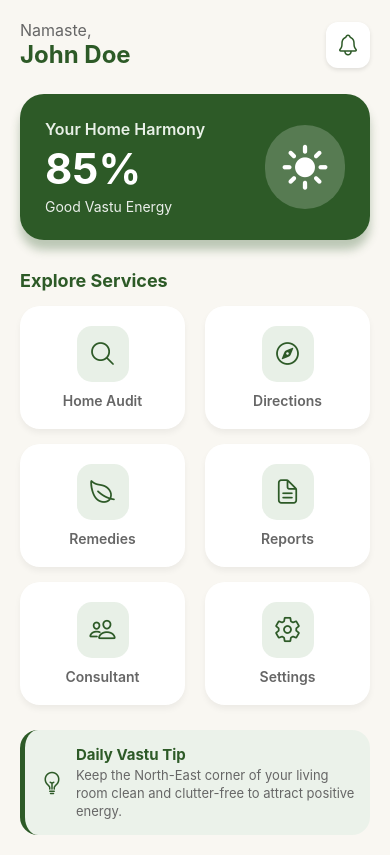
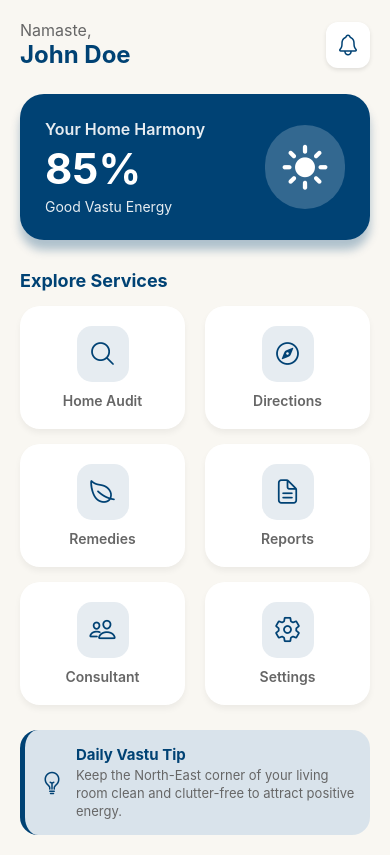
Before and after one commit to gitcoder-23/MyVastu, a React Native app: screen /Dashboard in a window 390 px wide. Built offline with nearby package versions, Linux system fonts and the light colour scheme.

Commit message:
blue updated

```diff
--- a/src/constants/colors.ts
+++ b/src/constants/colors.ts
@@ -1,22 +1,57 @@
+// export const COLORS = {
+//     transparentColor: 'transparent',
+//     primaryBlack: '#000000',
+//     primaryGreen: '#2D5A27',
+//     secondaryGreen: '#E8F0E7',
+//     green2: '#EBF2EA',
+//     backgroundCream: '#F9F7F2',
+//     whiteColor: '#FFFFFF',
+//     black1: '#333333',
+//     black2: '#ffffff33',
+//     greyText: '#666666',
+//     lightGreyText: '#A0A0A0',
+//     inputBackground: '#F5F5F5',
+//     inputBorder: '#EEEEEE',
+//     iconGrey: '#888888',
+//     leafGreen: '#4A7C44',
+//     sageGreen: '#5D8A58',
+//     mossGreen: '#70996C',
+//     fernGreen: '#82A87F',
+//     mintGreen: '#95B793',
+//     paleGreen: '#A7C6A6',
+// };
+
+
 export const COLORS = {
+    // Core brand colors
+    primaryBlue: '#004274',       // The deep blue from your image
+    secondaryBlue: '#E6ECF1',     // Very light blue for backgrounds/icon circles
+    blue2: '#D9E3EB',            // Soft blue for tip cards
+    accentBlue: '#005BA1',       // Slightly brighter blue for interactive elements
+
+    // Transparent variations
     transparentColor: 'transparent',
+    blueTransparent: '#00427433', // 20% opacity for soft shadows
+    black2: '#ffffff33',         // Your existing white transparency
+
+    // Backgrounds & Surfaces
+    backgroundCream: '#F9F7F2',   // Kept for that Vastu feel
+    whiteColor: '#FFFFFF',
+    inputBackground: '#F5F5F5',
+    inputBorder: '#EEEEEE',
+
+    // Text & Grays
     primaryBlack: '#000000',
-    primaryGreen: '#2D5A27',
-    secondaryGreen: '#E8F0E7',
-    green2: '#EBF2EA',
-    backgroundCream: '#F9F7F2',
-    whiteColor: '#FFFFFF',
     black1: '#333333',
-    black2: '#ffffff33',
     greyText: '#666666',
     lightGreyText: '#A0A0A0',
-    inputBackground: '#F5F5F5',
-    inputBorder: '#EEEEEE',
     iconGrey: '#888888',
-    leafGreen: '#4A7C44',
-    sageGreen: '#5D8A58',
-    mossGreen: '#70996C',
-    fernGreen: '#82A87F',
-    mintGreen: '#95B793',
-    paleGreen: '#A7C6A6',
+
+    // Grid Item Shades (Transitioned from Green to Blue)
+    grid1: '#004274',
+    grid2: '#00518D',
+    grid3: '#0061A6',
+    grid4: '#0070BF',
+    grid5: '#1A7ECA',
+    grid6: '#338CD5',
 };
--- a/src/pages/AuthScreen/Login/index.tsx
+++ b/src/pages/AuthScreen/Login/index.tsx
@@ -59,7 +59,7 @@ const LoginScreen = () => {
           {/* Header Section */}
           <View style={styles.header}>
             <View style={styles.logoCircle}>
-              <Ionicons name="home" size={40} color={COLORS.primaryGreen} />
+              <Ionicons name="home" size={40} color={COLORS.primaryBlue} />
             </View>
             <Text style={styles.title}>Welcome to My Vastu</Text>
             <Text style={styles.subtitle}>Enter your details to continue</Text>
@@ -108,7 +108,7 @@ const LoginScreen = () => {
                 <Ionicons
                   name={showPassword ? 'eye-outline' : 'eye-off-outline'}
                   size={20}
-                  color={COLORS.primaryGreen}
+                  color={COLORS.primaryBlue}
                 />
               </TouchableOpacity>
             </View>
@@ -156,7 +156,7 @@ const styles = StyleSheet.create({
     width: 80,
     height: 80,
     borderRadius: 40,
-    backgroundColor: COLORS.secondaryGreen,
+    backgroundColor: COLORS.secondaryBlue,
     justifyContent: 'center',
     alignItems: 'center',
     marginBottom: 15,
@@ -164,7 +164,7 @@ const styles = StyleSheet.create({
   title: {
     fontSize: 28,
     fontWeight: '700',
-    color: COLORS.primaryGreen,
+    color: COLORS.primaryBlue,
     letterSpacing: 1,
   },
   subtitle: {
@@ -176,7 +176,7 @@ const styles = StyleSheet.create({
     backgroundColor: COLORS.whiteColor,
     borderRadius: 20,
     padding: 20,
-    shadowColor: COLORS.primaryGreen,
+    shadowColor: COLORS.primaryBlue,
     shadowOffset: { width: 0, height: 10 },
     shadowOpacity: 0.05,
     shadowRadius: 20,
@@ -213,17 +213,17 @@ const styles = StyleSheet.create({
     marginBottom: 20,
   },
   forgotText: {
-    color: COLORS.primaryGreen,
+    color: COLORS.primaryBlue,
     fontSize: 13,
     fontWeight: '600',
   },
   button: {
-    backgroundColor: COLORS.primaryGreen,
+    backgroundColor: COLORS.primaryBlue,
     padding: 16,
     borderRadius: 12,
     alignItems: 'center',
     marginTop: 10,
-    shadowColor: COLORS.primaryGreen,
+    shadowColor: COLORS.primaryBlue,
     shadowOffset: { width: 0, height: 4 },
     shadowOpacity: 0.3,
     shadowRadius: 5,
@@ -243,7 +243,7 @@ const styles = StyleSheet.create({
     fontSize: 14,
   },
   linkBold: {
-    color: COLORS.primaryGreen,
+    color: COLORS.primaryBlue,
     fontWeight: 'bold',
   },
 });
--- a/src/pages/AuthScreen/Register/index.tsx
+++ b/src/pages/AuthScreen/Register/index.tsx
@@ -97,7 +97,7 @@ const RegisterScreen = () => {
           {/* Header Section */}
           <View style={styles.header}>
             <View style={styles.logoCircle}>
-              <Ionicons name="home" size={40} color={COLORS.primaryGreen} />
+              <Ionicons name="home" size={40} color={COLORS.primaryBlue} />
             </View>
             <Text style={styles.title}>My Vastu</Text>
             <Text style={styles.subtitle}>Harmonizing your living space</Text>
@@ -160,7 +160,7 @@ const RegisterScreen = () => {
                 <Ionicons
                   name={showPassword ? 'eye-outline' : 'eye-off-outline'}
                   size={20}
-                  color={COLORS.primaryGreen}
+                  color={COLORS.primaryBlue}
                 />
               </TouchableOpacity>
             </View>
@@ -186,7 +186,7 @@ const RegisterScreen = () => {
                 <Ionicons
                   name={showConfirmPassword ? 'eye-outline' : 'eye-off-outline'}
                   size={20}
-                  color={COLORS.primaryGreen}
+                  color={COLORS.primaryBlue}
                 />
               </TouchableOpacity>
             </View>
@@ -228,7 +228,7 @@ const styles = StyleSheet.create({
     width: 80,
     height: 80,
     borderRadius: 40,
-    backgroundColor: COLORS.secondaryGreen,
+    backgroundColor: COLORS.secondaryBlue,
     justifyContent: 'center',
     alignItems: 'center',
     marginBottom: 15,
@@ -236,7 +236,7 @@ const styles = StyleSheet.create({
   title: {
     fontSize: 28,
     fontWeight: '700',
-    color: COLORS.primaryGreen,
+    color: COLORS.primaryBlue,
     letterSpacing: 1,
   },
   subtitle: {
@@ -248,7 +248,7 @@ const styles = StyleSheet.create({
     backgroundColor: COLORS.whiteColor,
     borderRadius: 20,
     padding: 20,
-    shadowColor: COLORS.primaryGreen,
+    shadowColor: COLORS.primaryBlue,
     shadowOffset: { width: 0, height: 10 },
     shadowOpacity: 0.05,
     shadowRadius: 20,
@@ -281,12 +281,12 @@ const styles = StyleSheet.create({
     color: COLORS.primaryBlack,
   },
   button: {
-    backgroundColor: COLORS.primaryGreen,
+    backgroundColor: COLORS.primaryBlue,
     padding: 16,
     borderRadius: 12,
     alignItems: 'center',
     marginTop: 10,
-    shadowColor: COLORS.primaryGreen,
+    shadowColor: COLORS.primaryBlue,
     shadowOffset: { width: 0, height: 4 },
     shadowOpacity: 0.3,
     shadowRadius: 5,
@@ -306,7 +306,7 @@ const styles = StyleSheet.create({
     fontSize: 14,
   },
   linkBold: {
-    color: COLORS.primaryGreen,
+    color: COLORS.primaryBlue,
     fontWeight: 'bold',
   },
 });
--- a/src/pages/MainBoard/Dashboard/index.tsx
+++ b/src/pages/MainBoard/Dashboard/index.tsx
@@ -44,7 +44,7 @@ const DashboardScreen = () => {
             <Ionicons
               name="notifications-outline"
               size={24}
-              color={COLORS.primaryGreen}
+              color={COLORS.primaryBlue}
             />
           </TouchableOpacity>
         </View>
@@ -75,13 +75,13 @@ const DashboardScreen = () => {
               <View
                 style={[
                   styles.iconBg,
-                  { backgroundColor: COLORS.secondaryGreen },
+                  { backgroundColor: COLORS.secondaryBlue },
                 ]}
               >
                 <Ionicons
                   name={item.icon}
                   size={28}
-                  color={COLORS.primaryGreen}
+                  color={COLORS.primaryBlue}
                 />
               </View>
               <Text style={styles.menuLabel}>{item.title}</Text>
@@ -91,7 +91,7 @@ const DashboardScreen = () => {
 
         {/* Daily Tip Section */}
         <View style={styles.tipCard}>
-          <Ionicons name="bulb-outline" size={24} color={COLORS.primaryGreen} />
+          <Ionicons name="bulb-outline" size={24} color={COLORS.primaryBlue} />
           <View style={styles.tipTextContainer}>
             <Text style={styles.tipTitle}>Daily Vastu Tip</Text>
             <Text style={styles.tipDescription}>
@@ -128,7 +128,7 @@ const styles = StyleSheet.create({
   userName: {
     fontSize: 24,
     fontWeight: 'bold',
-    color: COLORS.primaryGreen,
+    color: COLORS.primaryBlue,
   },
   profileButton: {
     backgroundColor: COLORS.whiteColor,
@@ -141,7 +141,7 @@ const styles = StyleSheet.create({
     shadowRadius: 4,
   },
   mainCard: {
-    backgroundColor: COLORS.primaryGreen,
+    backgroundColor: COLORS.primaryBlue,
     borderRadius: 24,
     padding: 25,
     flexDirection: 'row',
@@ -149,7 +149,7 @@ const styles = StyleSheet.create({
     alignItems: 'center',
     marginBottom: 30,
     elevation: 8,
-    shadowColor: COLORS.primaryGreen,
+    shadowColor: COLORS.primaryBlue,
     shadowOffset: { width: 0, height: 10 },
     shadowOpacity: 0.3,
     shadowRadius: 10,
@@ -158,7 +158,7 @@ const styles = StyleSheet.create({
     flex: 1,
   },
   cardTitle: {
-    color: COLORS.secondaryGreen,
+    color: COLORS.secondaryBlue,
     fontSize: 16,
     fontWeight: '600',
   },
@@ -181,7 +181,7 @@ const styles = StyleSheet.create({
   sectionTitle: {
     fontSize: 18,
     fontWeight: '700',
-    color: COLORS.primaryGreen,
+    color: COLORS.primaryBlue,
     marginBottom: 15,
   },
   gridContainer: {
@@ -213,14 +213,14 @@ const styles = StyleSheet.create({
     color: COLORS.greyText,
   },
   tipCard: {
-    backgroundColor: COLORS.green2,
+    backgroundColor: COLORS.blue2,
     borderRadius: 18,
     padding: 15,
     flexDirection: 'row',
     alignItems: 'center',
     marginTop: 10,
     borderLeftWidth: 5,
-    borderLeftColor: COLORS.primaryGreen,
+    borderLeftColor: COLORS.primaryBlue,
   },
   tipTextContainer: {
     marginLeft: 12,
@@ -229,7 +229,7 @@ const styles = StyleSheet.create({
   tipTitle: {
     fontSize: 15,
     fontWeight: 'bold',
-    color: COLORS.primaryGreen,
+    color: COLORS.primaryBlue,
   },
   tipDescription: {
     fontSize: 13,
```
Also changed, not shown: 1 other file (tests, documents, lock files or other folders).
